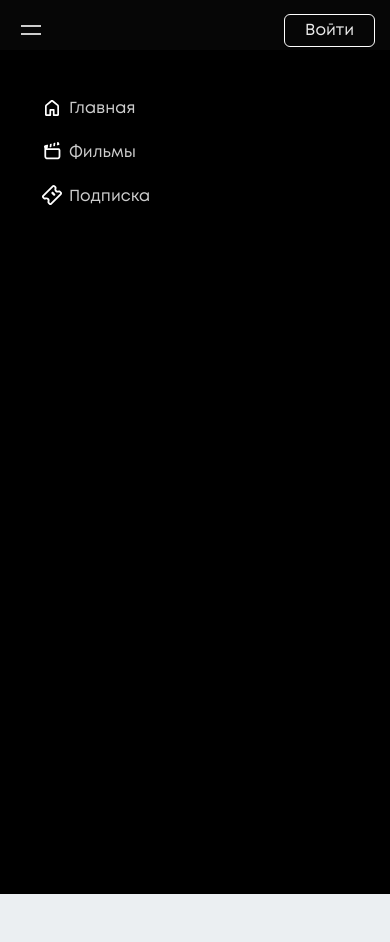
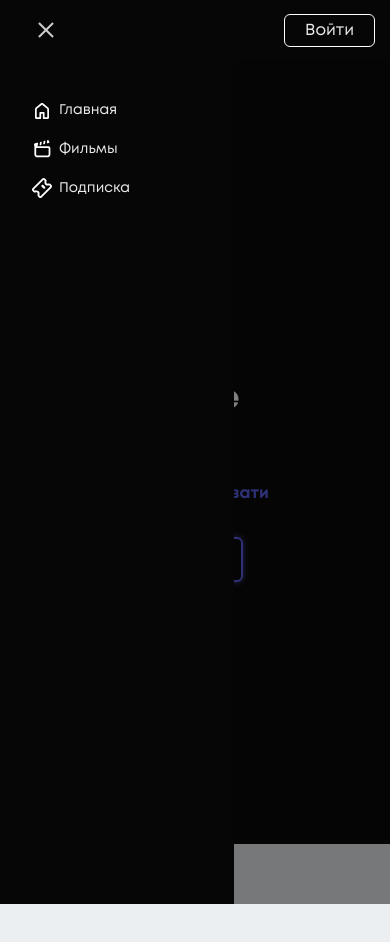
Before and after one commit to Attato/Nebo, a Next.js app: page / in a window 390 px wide. Both pictures are taken after a click on the button 33 px from the left and 30 px from the top of the page. Shown: the top 942 px of the page. Built offline with nearby package versions, Linux system fonts and the light colour scheme.

Commit message:
header update

```diff
--- a/components/header/header.module.scss
+++ b/components/header/header.module.scss
@@ -30,7 +30,7 @@
 					display: flex;
 					align-items: flex-end;
 					gap: 5px;
-					color: #cdcdcd;
+
 
 					&:hover {
 						color: white;
@@ -57,12 +57,14 @@
 				}
 			}
 
-			.burger {
+			.burger,
+	.burger__active {
+		position: absolute;
+		left: 30px;
 		display: none;
 		align-items: center;
 		width: 36px;
 		height: 10px;
-				position: relative;
 		background-color: transparent;
 		border: 0;
 		cursor: pointer;
@@ -74,6 +76,8 @@
 			width: 20px;
 			background-color: #cdcdcd;
 			height: 2px;
+			transform: rotate(0deg);
+			transition: all 0.3s;
 		}
 
 		&:after {
@@ -83,32 +87,77 @@
 			width: 20px;
 			background-color: #cdcdcd;
 			height: 2px;
+			transform: rotate(0deg);
+			transition: all 0.3s;
 		}
+	}
+
+	.burger__active {
+		display: flex;
+		-webkit-tap-highlight-color: rgba(0, 0, 0, 0);
+
+		&:before {
+			content: '';
+			position: absolute;
+			top: 4px;
+			width: 20px;
+			background-color: #cdcdcd;
+			height: 2px;
+			transform: rotate(45deg);
+			transition: all 0.3s;
+		}
+
+		&:after {
+			content: '';
+			position: absolute;
+			bottom: 4px;
+			width: 20px;
+			background-color: #cdcdcd;
+			height: 2px;
+			transform: rotate(135deg);
+			transition: all 0.3s;
+		}
+	}
+
+	.menu__active {
+		transform: translateX(0) !important;
+		transition: all 0.2s;
+		display: none;
 	}
 
 	.menu,
 	.menu__active {
 		position: fixed;
+		width: 50vw;
+		height: 100vh;
+		top: 60px;
+		left: 0;
+
+		.blur {
 			width: 100vw;
 			height: 100vh;
-				top: 50px;
-				left: 0;
-				display: none;
+			backdrop-filter: brightness(0.5);
+			position: absolute;
+			top: 0;
+			left: 50vw;
+		}
 
 		.menu__content {
 			display: flex;
 			width: 100%;
 			height: 100%;
-					gap: 20px;
-					background-color: black;
+			background-color: #060606;
 			flex-direction: column;
-					padding: 45px 40px 8px;
+			padding: 38px 30px 38px;
+			gap: 15px;
+			position: absolute;
+			transition: all 0.2s;
 
 			a {
 				display: flex;
-						align-items: flex-end;
+				align-items: center;
+				font-size: 14px;
 				gap: 5px;
-						color: #cdcdcd;
 				width: fit-content;
 
 				&:hover {
@@ -120,13 +169,26 @@
 					}
 				}
 			}
+
+			.social {
+				padding: 10px;
+				background-color: #fff;
+				color: black;
+				display: flex;
+				gap: 7px;
+				margin: 20px 0;
+				align-items: center;
+			}
 		}
 	}
 
 	.menu {
-				display: none;
+		transform: translateX(-100%);
+		transition: all 0.2s;
 	}
+
 }
+
 
 		.left__side {
 			a {
@@ -155,3 +217,9 @@
 		display: none !important;
 	}
 }
+
+@media screen and (max-width: 425px) {
+	.menu__active {
+		width: 60vw !important;
+	}
+}
--- a/components/header/header.tsx
+++ b/components/header/header.tsx
@@ -13,10 +13,11 @@ const Header = () => {
 		<header className={styles.header}>
 			<div className={styles.header__content}>
 				<div className={styles.right__side}>
-					<button onClick={() => setIsOpen(!isOpen)} className={styles.burger}>
-						<span></span>
-					</button>
+					<button onClick={() => setIsOpen(!isOpen)} className={isOpen ? styles.burger__active : styles.burger} />
 					<div className={isOpen ? styles.menu__active : styles.menu}>
+					{isOpen && (
+					<div className={styles.blur} onClick={() => setIsOpen(false)} />
+				)}
 						<div className={styles.menu__content}>
 							<Link href="/" onClick={() => setIsOpen(!isOpen)}>
 								<Image src="/svg/home.svg" width={24} height={24} alt="svg" />
```
Lines whose indentation alone changed are shown as unchanged.
